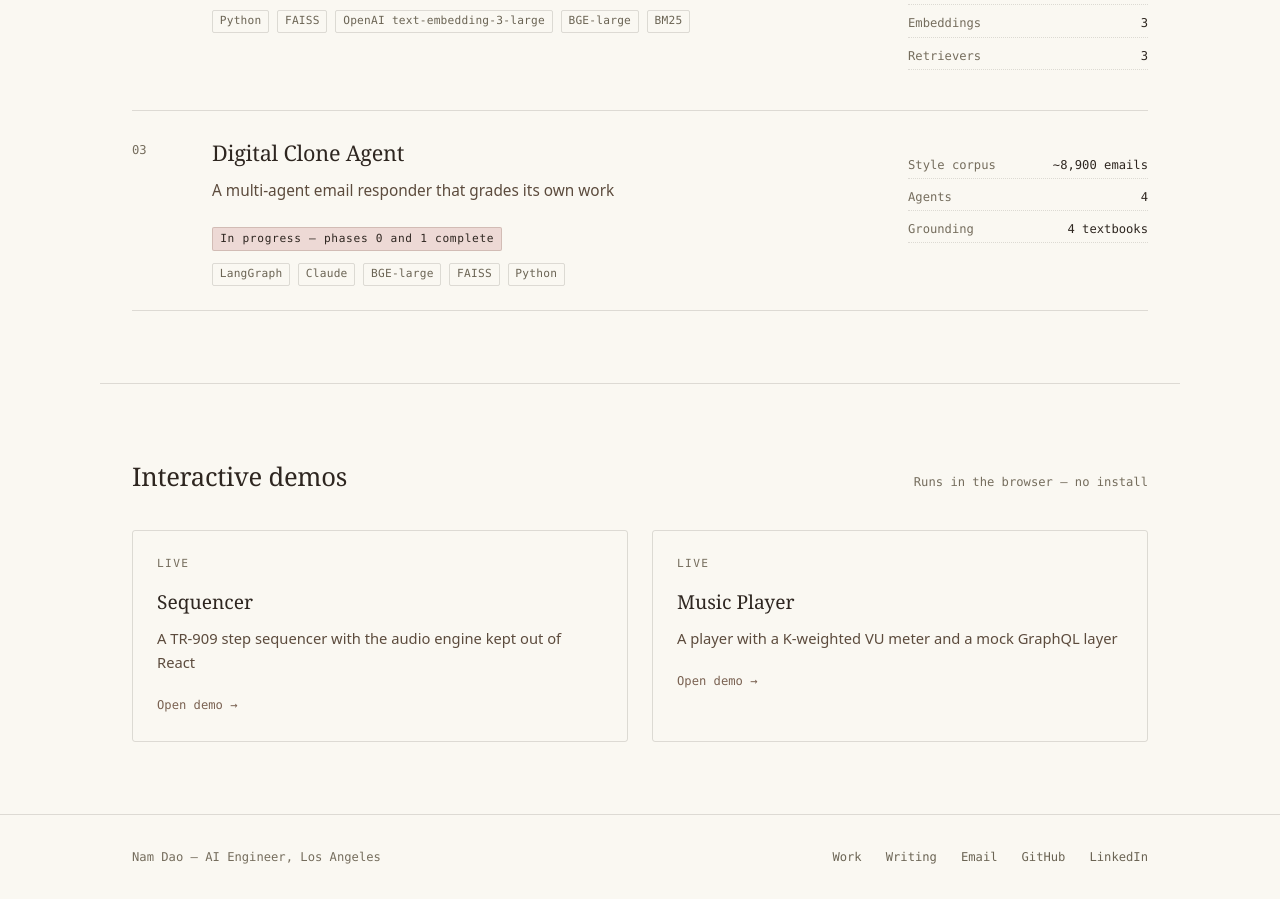
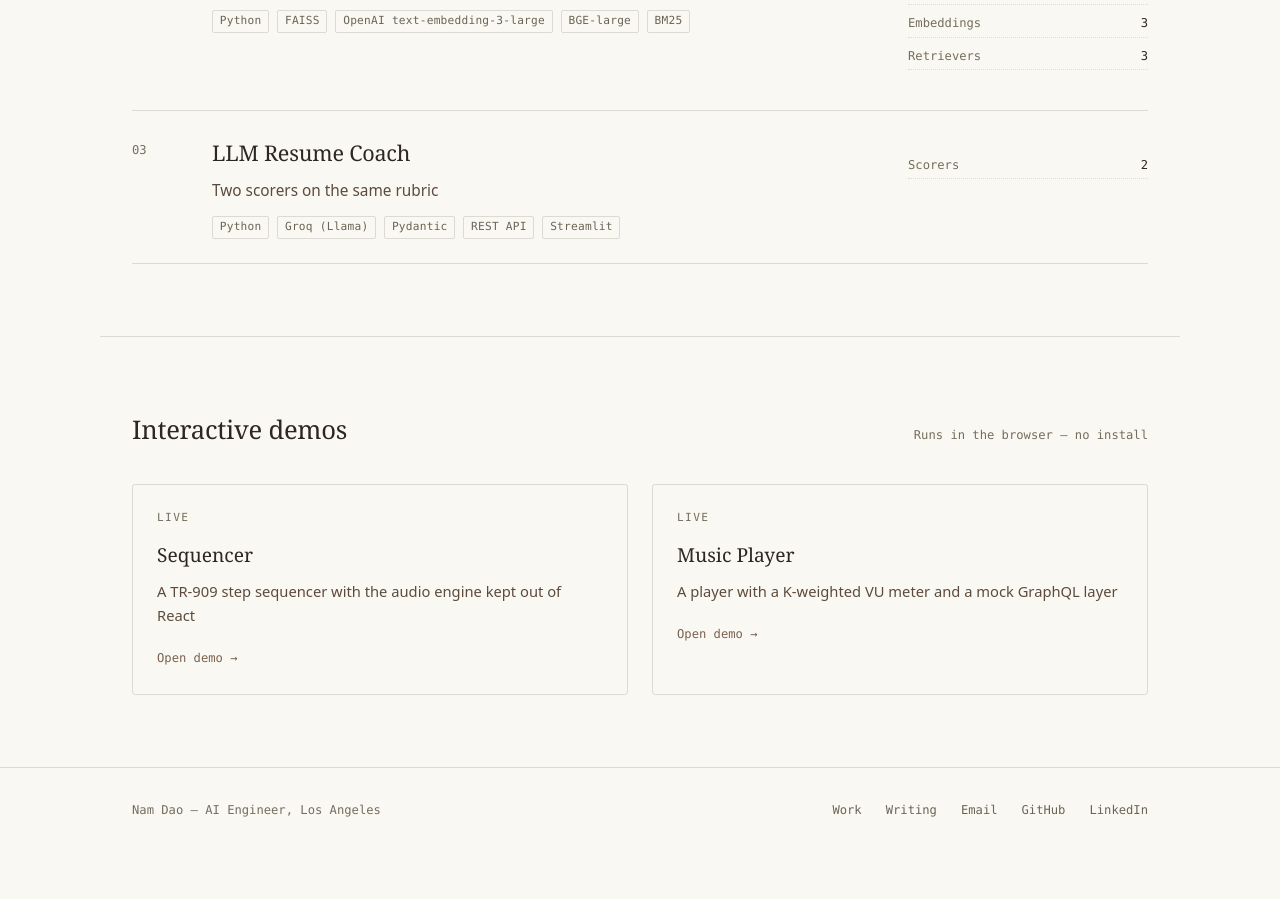
Before and after one commit to metzgerdev/nam-dao, a React (Vite) app: page / in a window 1280 px wide. Shown: the part 1141-2040 px from the top of the page. After the commit the page ends 1993 px from the top, so only its background shows below. Built offline with nearby package versions, Linux system fonts and the light colour scheme.

Commit message:
content: feature LLM Resume Coach

```diff
--- a/src/data/projects.ts
+++ b/src/data/projects.ts
@@ -72,25 +72,6 @@ export const projects: Project[] = [
     ],
   },
   {
-    slug: "digital-clone",
-    name: "Digital Clone Agent",
-    tagline: "A multi-agent email responder that grades its own work",
-    kind: "ai",
-    featured: true,
-    status: "In progress — phases 0 and 1 complete",
-    repo: `${GITHUB}/digital-clone`,
-    stack: ["LangGraph", "Claude", "BGE-large", "FAISS", "Python"],
-    metrics: [
-      { label: "Style corpus", value: "~8,900 emails" },
-      { label: "Agents", value: "4" },
-      { label: "Grounding", value: "4 textbooks" },
-    ],
-    description: [
-      "A LangGraph system that answers a question in the email voice of a real person, grounds every claim in a retrieved knowledge base, evaluates its own output, and books a call instead of guessing when confidence is low.",
-      "The style agent builds a profile plus nearest exemplar emails for the author, using the Enron corpus. The knowledge agent runs semantic search with BGE-large and FAISS over four cognitive-science textbooks, returning grounded passages with citations. An evaluator then grades each draft on style match, factual grounding and confidence: confident drafts send, weak ones reflect and retry, and unsupported claims trigger an offer to book a call.",
-    ],
-  },
-  {
     slug: "rag-pipeline-research",
     name: "RAG Research Assistant",
     tagline: "RAG over arXiv papers",
@@ -121,7 +102,7 @@ export const projects: Project[] = [
     name: "LLM Resume Coach",
     tagline: "Two scorers on the same rubric",
     kind: "ai",
-    featured: false,
+    featured: true,
     repo: `${GITHUB}/llm-resume-coach`,
     stack: ["Python", "Groq (Llama)", "Pydantic", "REST API", "Streamlit"],
     metrics: [{ label: "Scorers", value: "2" }],
```
